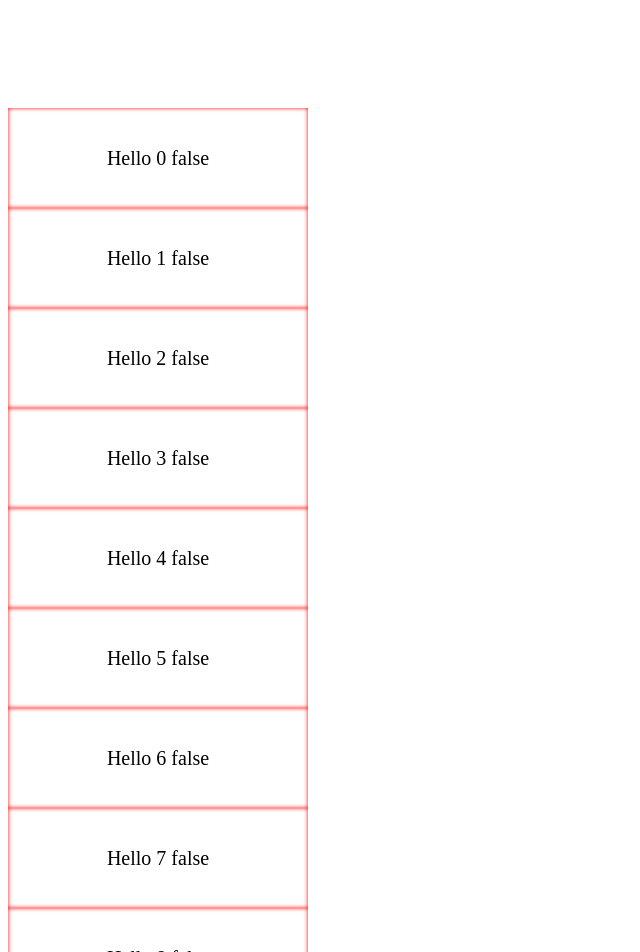
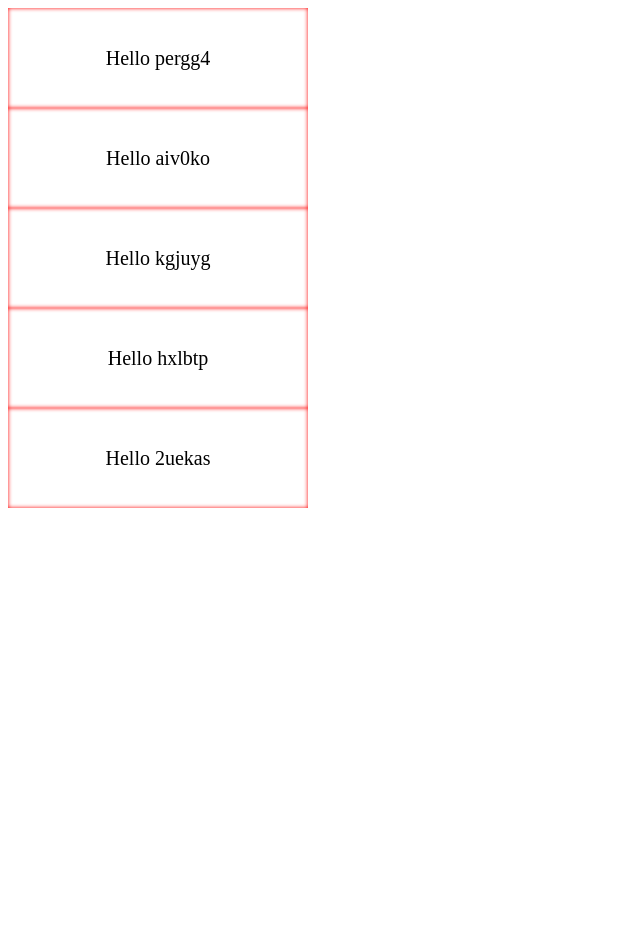
Before and after one commit to vaheqelyan/vue-sort, a Vue app: page / in a window 1280 px wide. Shown: the top 952 px of the page, without its empty margins (0-640 px from the left). After the commit the page ends 800 px from the top, so only its background shows below. Built offline with nearby package versions, Linux system fonts and the light colour scheme.

Commit message:
fix: Change sorting strategy

```diff
--- a/src/App.vue
+++ b/src/App.vue
@@ -3,10 +3,19 @@ import { ref } from 'vue'
 import SortList from './SortList.vue'
 
 const msg = ref('Hello World!')
+
+function uid() {
+  var firstPart = (Math.random() * 46656) | 0
+  var secondPart = (Math.random() * 46656) | 0
+  firstPart = ('000' + firstPart.toString(36)).slice(-3)
+  secondPart = ('000' + secondPart.toString(36)).slice(-3)
+  return firstPart + secondPart
+}
+
 const items = ref(
-  new Array(50).fill().map((value, index) => ({
+  new Array(20).fill().map((value, index) => ({
     name: `${value}-${index}`,
-    id: Math.random(),
+    id: uid(),
     index,
   }))
 )
@@ -21,8 +30,6 @@ const onSort = ({ index, newIndex }) => {
 
   data = data.move(index, newIndex)
   items.value = data
-
-  console.log(index, newIndex)
 }
 </script>
 
@@ -33,25 +40,24 @@ const onSort = ({ index, newIndex }) => {
     item-id="id"
     @sort="onSort"
     class="list"
-    viewport
   >
     <template v-slot:item="{ item, isActive }">
-      <div v-if="isActive" style="box-shadow: inset 0px 0px 20px red"></div>
-      <div v-else>Hello {{ item.index }} {{ isActive }}</div>
+      <div v-if="isActive">ACTIVE</div>
+      <div v-else>Hello {{ item.id }}</div>
     </template>
 
     <template v-slot:drag-element="{ item }">
-      <div>Hello {{ item.id }}</div>
+      <div>Hello {{ item.index }}</div>
     </template>
   </SortList>
 </template>
 
 <style>
 .list {
-  /*max-height: 500px;*/
+  height: 500px;
   width: 300px;
-  /*overflow-y: scroll;*/
-  position: relative;
-  top: 100px;
+  overflow-y: scroll;
+  /*position: relative;
+  top: 100px;*/
 }
 </style>
--- a/src/Dragger.vue
+++ b/src/Dragger.vue
@@ -1,5 +1,5 @@
 <template>
-  <div :style="getStyle" class="item fixed">
+  <div :style="getStyle" class="item fixed no-transition">
     <slot />
   </div>
 </template>
@@ -25,6 +25,7 @@ export default {
   props: {
     move: Object,
     container: HTMLDivElement,
+    viewport: Boolean
   },
   data: () => ({
     initXY: {
@@ -143,3 +144,9 @@ export default {
   },
 }
 </script>
+
+<style>
+.no-transition {
+  transition: none;
+}
+</style>
--- a/src/Move.vue
+++ b/src/Move.vue
@@ -1,5 +1,10 @@
 <template>
-  <div @mousedown="mousedown" class="item" :style="getStyle">
+  <div
+    @mousedown="mousedown"
+    class="item"
+    :style="getStyle"
+    :class="{ transition: hasStarted }"
+  >
     <slot />
   </div>
 </template>
@@ -17,7 +22,8 @@ export default {
     columnName: String,
     container: HTMLDivElement,
     index: Number,
-    newIndex: Number
+    newIndex: Number,
+    activeIndex: Number,
   },
   data: () => ({
     initXY: {
@@ -91,13 +97,31 @@ export default {
   },
   computed: {
     getStyle() {
-      if (this.hasStarted && this.newIndex >= this.index) {
-        return {
-          transform: `translateY(${-CARD_HEIGHT}px)`
-        }
+      if (
+        !this.hasStarted ||
+        this.newIndex === -1 ||
+        this.activeIndex === -1 ||
+        this.activeIndex === this.index
+      )
+        return
+
+      const isDown = Math.sign(this.newIndex - this.activeIndex) > 0
+
+      if (
+        this.index >= this.activeIndex &&
+        this.index <= this.newIndex &&
+        isDown
+      ) {
+        return { transform: `translateY(${-CARD_HEIGHT}px)` }
+      } else if (
+        this.index <= this.activeIndex &&
+        this.index >= this.newIndex &&
+        !isDown
+      ) {
+        return { transform: `translateY(${CARD_HEIGHT}px)` }
       }
-    }
-  }
+    },
+  },
 }
 </script>
 
@@ -105,13 +129,13 @@ export default {
 .item {
   height: 100px;
   width: 100%;
-  box-shadow: inset 0px 0px 4px red;
   user-select: none;
   display: flex;
   justify-content: center;
   align-items: center;
   font-size: 20px;
   position: static;
+  box-shadow: inset 0px 0px 4px red;
 }
 .transition {
   transition: transform 0.2s;
--- a/src/SortList.vue
+++ b/src/SortList.vue
@@ -1,6 +1,6 @@
 <template>
   <div>
-    <div class="scrollList" ref="container" @scroll="onScroll">
+    <div class="scrollList" ref="container" @scroll="onScroll" v-bind="$attrs">
       <div class="scrollList__inner" :style="getContainerHeight.style">
         <div class="scrollList__content" :style="getVirtualList.style">
           <move
@@ -10,6 +10,7 @@
             :has-started="start"
             :container="$refs.container"
             :index="getVirtualList.start + index"
+            :active-index="activeIndex"
             :new-index="newIndex"
           >
             <slot
@@ -25,7 +26,7 @@
     <dragger
       v-if="start"
       :move="moveInstance"
-      :container="$refs.container"
+      :container="getContainer"
       @update="onUpdate"
       @end="onEnd"
     >
@@ -43,6 +44,11 @@ const EVENT_OPTS = {
   capture: true,
 }
 
+Array.prototype.move = function (from, to) {
+  this.splice(to, 0, this.splice(from, 1)[0])
+  return this
+}
+
 export default {
   props: {
     list: Array,
@@ -51,9 +57,10 @@ export default {
     viewport: Boolean,
     overscanCount: {
       type: Number,
-      default: 5,
+      default: 1,
     },
   },
+  inheritAttrs: false,
   components: {
     Move,
     Dragger,
@@ -87,6 +94,7 @@ export default {
     onUpdate(y) {
       if (this.start) {
         let newIndex = Math.floor((this.offset + y) / 100)
+
         newIndex = Math.min(Math.max(0, newIndex), this.list.length - 1)
 
         this.newIndex = newIndex
@@ -97,19 +105,17 @@ export default {
       this.activeIndex = value.index
       this.moveInstance = value
     },
-    onStart({ index, height }) {
-      this.start = true
-    },
     onEnd() {
       if (this.newIndex !== -1) {
         this.$emit('sort', {
           index: this.activeIndex,
           newIndex: this.newIndex,
         })
+      }
 
-        this.start = false
-        this.activeIndex = -1
-      }
+      this.activeIndex = -1
+      this.newIndex = -1
+      this.start = false
     },
     onScroll() {
       if (!this.viewport) {
@@ -152,19 +158,29 @@ export default {
         },
       }
     },
+
+    getContainer () {
+      return this.viewport ? document.documentElement : this.$refs.container
+    }
   },
 }
 </script>
 
 <style>
 .scrollList__inner {
-  /*position: relative;
+  position: relative;
   overflow: hidden;
   width: 100%;
-  min-height: 100%;*/
+  min-height: 100%;
 }
 
 .scrollList__content {
-  position: relative;
+  /*position: relative;*/
+  position: absolute;
+  top: 0;
+  left: 0;
+  height: 100%;
+  width: 100%;
+  overflow: visible;
 }
 </style>
```
